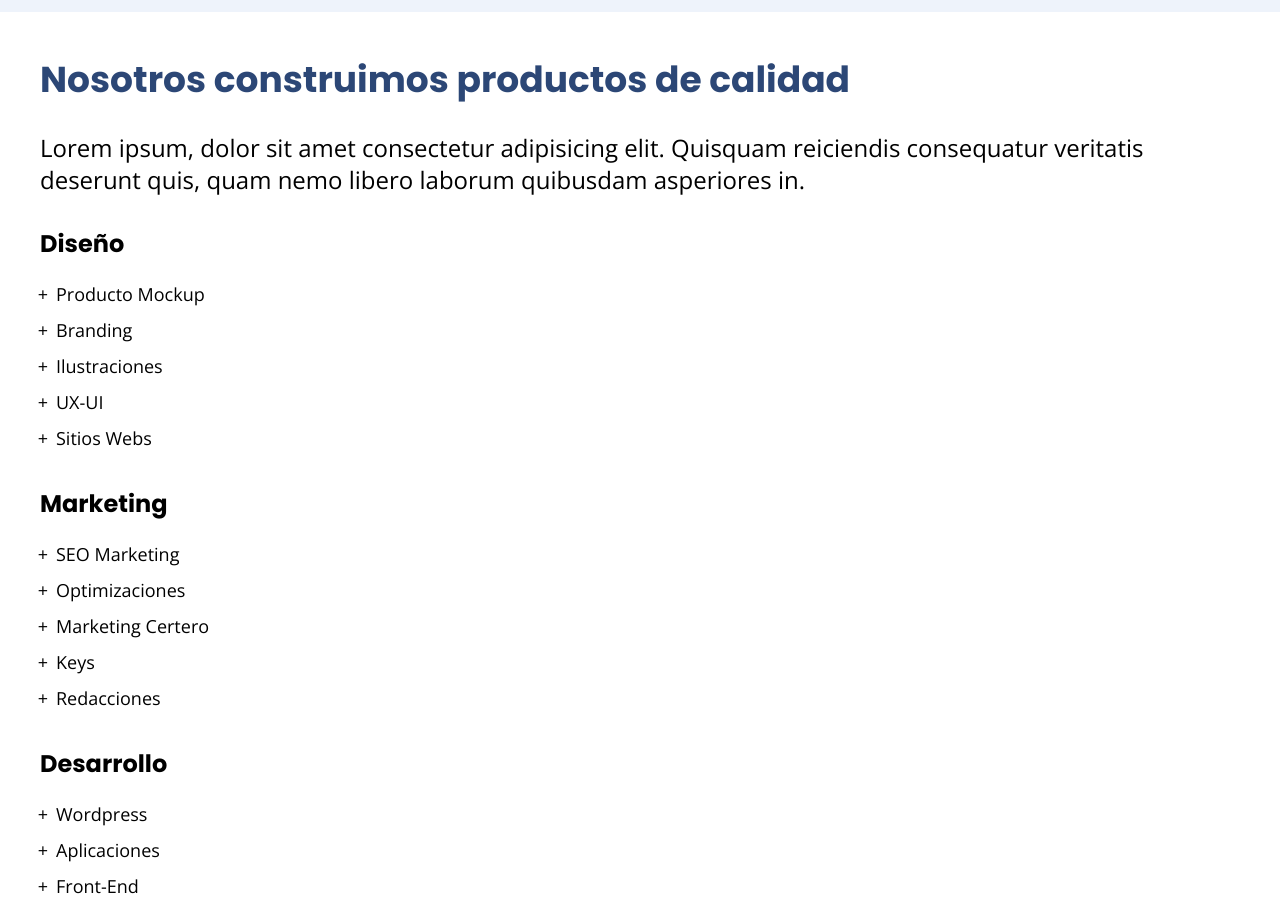
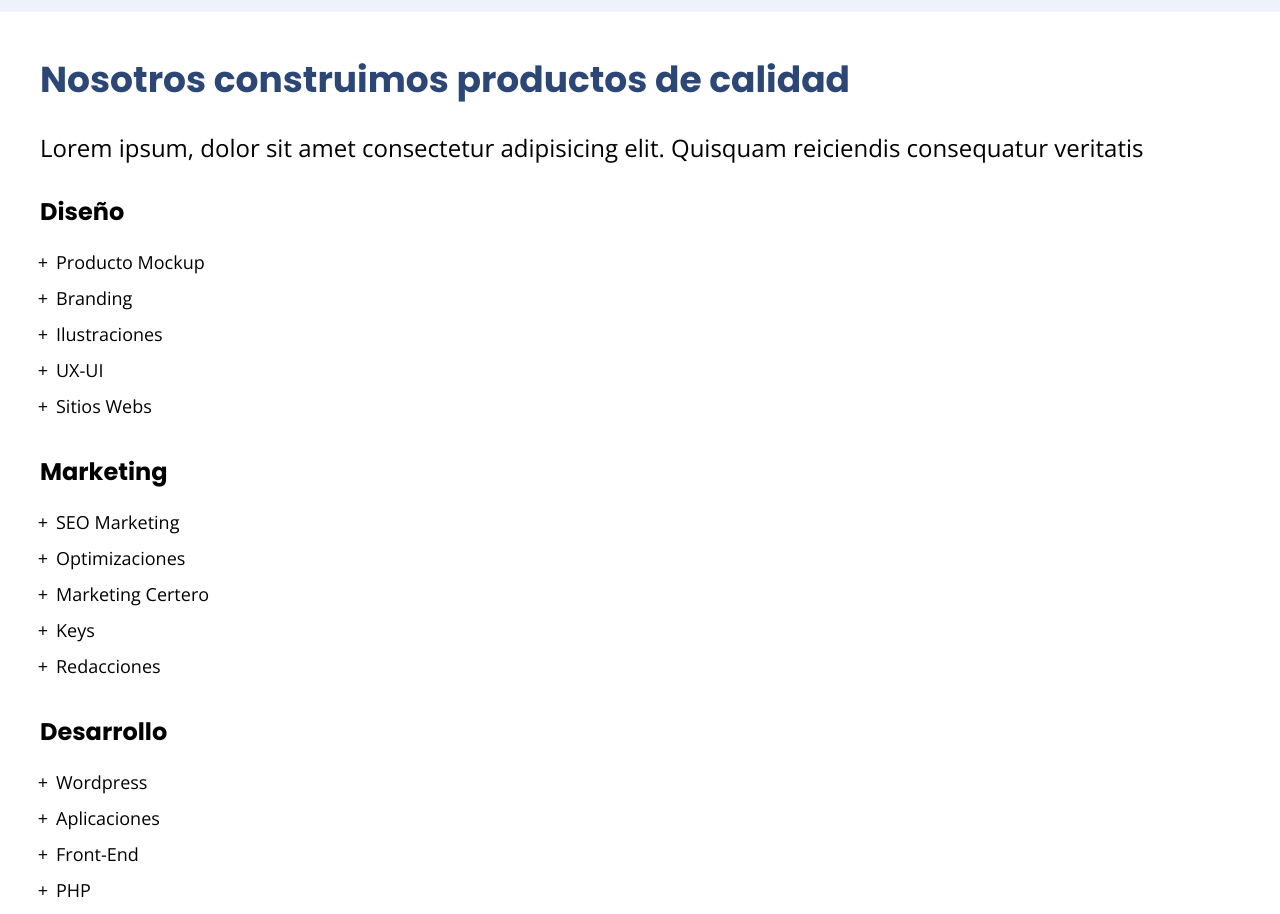
Before and after one commit to GonzaS89/empresainnovacion, a React (Create React App) app: page / in a window 1280 px wide. Shown: the part 5120-6034 px from the top of the page. Built offline with nearby package versions, Linux system fonts and the light colour scheme.

Commit message:
seccion final

```diff
--- a/src/Componentes/Nosotros2.jsx
+++ b/src/Componentes/Nosotros2.jsx
@@ -23,7 +23,7 @@ export const Nosotros2 = () => {
   return (
     <section className='bg-white py-12 px-10 flex flex-col gap-8'>
         <h1 className="text-4xl text-left">Nosotros construimos productos de calidad</h1>
-        <p className='text-2xl text-left'>Lorem ipsum, dolor sit amet consectetur adipisicing elit. Quisquam reiciendis consequatur veritatis deserunt quis, quam nemo libero laborum quibusdam asperiores in.</p>
+        <p className='text-2xl text-left'>Lorem ipsum, dolor sit amet consectetur adipisicing elit. Quisquam reiciendis consequatur veritatis</p>
         <div className="flex flex-col gap-8">
             {arrayDeCategorias.map( (element, index) => (
                 <Categoria key={index} titulo={element.name} array={element.array}/>
```
